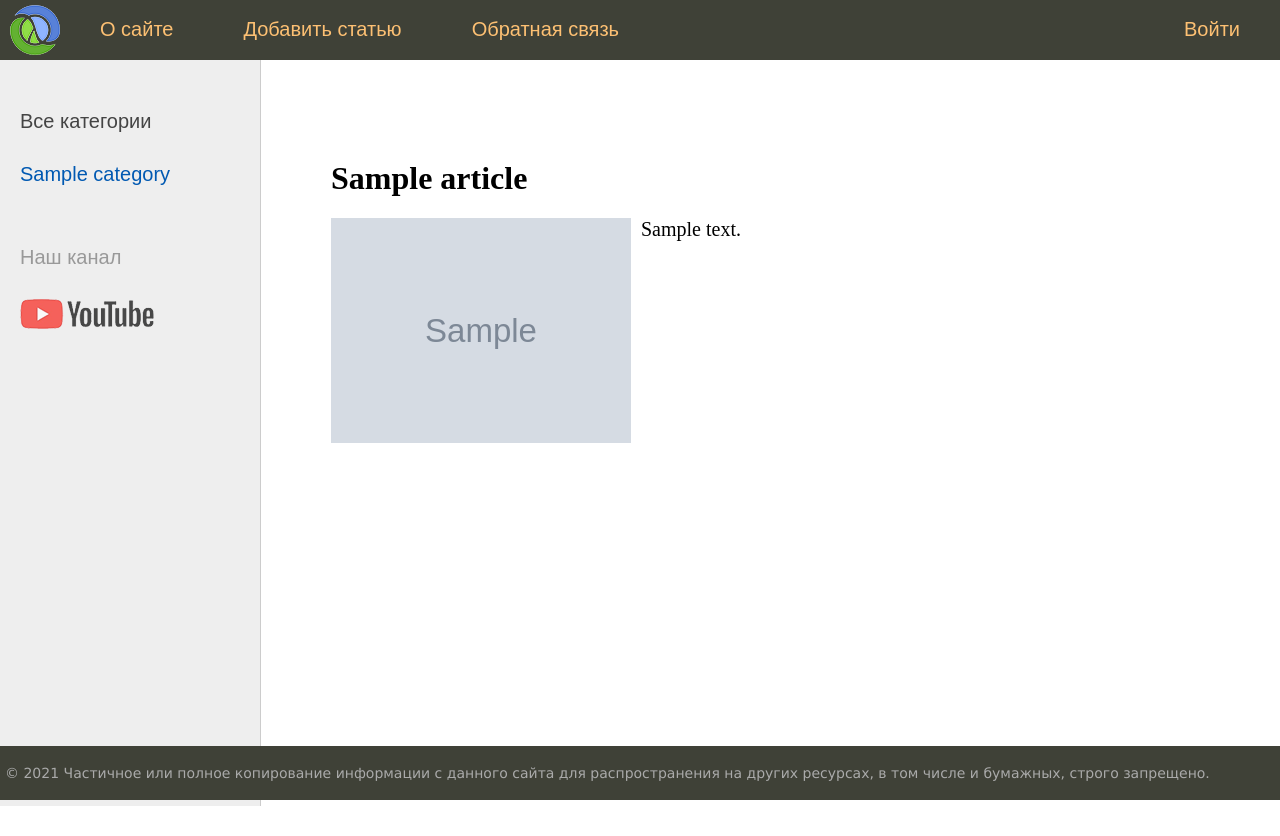
After one commit to AdeptOne/djsite, a Django app: a page that uses templates/base.html in a window 1280 px wide. The commit adds this page. Run offline with Django 4.2, Linux system fonts and the light colour scheme; tables that the repository leaves empty hold one stand-in row (values such as "Sample post"); grey boxes marked "Sample" are stand-in pictures.

Commit message:
Add slug field, and templatetags and updated admin panel

```diff
--- a/core/urls.py
+++ b/core/urls.py
@@ -1,8 +1,7 @@
 from django.conf import settings
 from django.conf.urls.static import static
 from django.contrib import admin
-from django.urls import path, include
-
+from django.urls import include, path
 
 urlpatterns = [
     path('admin/', admin.site.urls),
--- a/requirements.txt
+++ b/requirements.txt
@@ -14,6 +14,7 @@ Django==4.0.4
 filelock==3.0.12
 html5lib==1.1
 idna==3.2
+isort==5.10.1
 jeepney==0.7.1
 keyring==21.8.0
 lockfile==0.12.2
--- a/templates/base.html
+++ b/templates/base.html
@@ -1,4 +1,6 @@
 {% load static %}
+{% load women_tags %}
+
 <!DOCTYPE html>
 <html>
 <head>
@@ -15,13 +17,7 @@
 		<div class="header">
 			<ul id="mainmenu" class="mainmenu">
 			<li class="logo"><a href="{% url 'home' %}"><div class="logo"></div></a></li>
-{% for menu_item in menu %}
-	{% if not forloop.last %}
-			<li><a href="{% url menu_item.url_name %}">{{menu_item.title}}</a></li>
-	{% else %}
-			<li class="last"><a href="{% url menu_item.url_name %}">{{menu_item.title}}</a></li>
-	{% endif %}
-{% endfor %}
+      {% show_menu %}
 			</ul>
 			<div class="clear"></div>
 		</div>
@@ -39,13 +35,8 @@
 	  <li><a href="{% url 'home' %}">Все категории</a></li>
 	{% endif %}
 
-  {% for category in categories %}
-    {% if category.pk == category_selected %}
-      <li class="selected">{{ category.name }}</li>
-    {% else %}
-      <li><a href="{{ category.get_absolute_url }}">{{ category.name }}</a></li>
-    {% endif %}
-  {% endfor %}
+  {% show_categories 'name' category_selected %}
+
 		<li class="share">
 		<p>Наш канал</p>
 		<a class="share-yt" href="https://www.youtube.com/channel/UClJzWfGWuGJL2t-3dYKcHTA/playlists" target="_blank" rel="nofollow"></a>
--- a/women/admin.py
+++ b/women/admin.py
@@ -10,12 +10,14 @@ class ArticleAdmin(admin.ModelAdmin):
     search_fields = ('title', 'content')
     list_editable = 'is_published',
     list_filter = ('is_published', 'created_at')
+    prepopulated_fields = {'slug': ('title',)}
 
 
 class CategoryAdmin(admin.ModelAdmin):
     list_display = ('id', 'name')
     list_display_links = ('id', 'name')
     search_fields = 'name',
+    prepopulated_fields = {'slug': ('name',)}
 
 
 admin.site.register(Category, CategoryAdmin)
--- a/women/models.py
+++ b/women/models.py
@@ -4,18 +4,19 @@ from django.urls import reverse
 
 class Article(models.Model):
     title = models.CharField('Заголовок', max_length=255)
+    slug = models.SlugField('URL', max_length=255, unique=True, db_index=True)
     content = models.TextField('Текст статьи', blank=True)
     photo = models.ImageField('Фото', upload_to="photos/%Y/%m/%d/")
     created_at = models.DateTimeField('Время создания', auto_now_add=True)
     updated_at = models.DateTimeField('Время изменения', auto_now=True)
     is_published = models.BooleanField('Публикация', default=True)
-    category = models.ForeignKey('Category', on_delete=models.PROTECT, null=True)
+    category = models.ForeignKey('Category', on_delete=models.PROTECT)
 
     def __str__(self):
         return f'Название статьи: {self.title}'
 
     def get_absolute_url(self):
-        return reverse('article', kwargs={'article_id': self.pk})
+        return reverse('article', kwargs={'article_slug': self.slug})
 
     class Meta:
         verbose_name = 'Известные женщины'
@@ -26,12 +27,13 @@ class Article(models.Model):
 
 class Category(models.Model):
     name = models.CharField('категория', max_length=100, db_index=True)
+    slug = models.SlugField('URL', max_length=255, unique=True, db_index=True)
 
     def __str__(self):
         return self.name
 
     def get_absolute_url(self):
-        return reverse('category', kwargs={'category_id': self.pk})
+        return reverse('category', kwargs={'category_slug': self.slug})
 
     class Meta:
         verbose_name = 'категорию'
--- a/women/services.py
+++ b/women/services.py
@@ -1,15 +1,31 @@
+from typing import Union
+
 from django.db.models import QuerySet
+from django.http import Http404
+from django.shortcuts import get_object_or_404
 
 from .models import Article, Category
 
 
-def get_all_articles() -> Article:
+def get_all_articles() -> QuerySet[Article]:
     return Article.objects.all()
 
 
-def get_all_categories() -> Category:
+def get_article_or_404_by_article_slug(article_slug: str) -> Union[Article, Http404]:
+    return get_object_or_404(Article, slug=article_slug)
+
+
+def get_articles_by_category_slug(category_slug: str) -> QuerySet[Article]:
+    return Article.objects.filter(category__slug=category_slug)
+
+
+def get_id_category_by_slug(category_slug: str) -> int:
+    return Category.objects.get(slug=category_slug).pk
+
+
+def get_all_categories() -> QuerySet[Category]:
     return Category.objects.all()
 
 
-def get_articles_by_category(category_id: int) -> Article:
-    return Article.objects.filter(category_id=category_id)
+def get_categories_sorted_by(sort_option: str) -> QuerySet[Category]:
+    return Category.objects.order_by(sort_option)
--- /dev/null
+++ b/women/templates/women/add_article.html
@@ -0,0 +1,6 @@
+{% extends 'base.html' %}
+
+{% block content %}
+  <h1>{{ title }}</h1>
+  <p>Содержимое страницы</p>
+{% endblock %}
--- /dev/null
+++ b/women/templates/women/article.html
@@ -0,0 +1,12 @@
+{% extends 'base.html' %}
+
+{% block content %}
+  <h1>{{ article.title }}</h1>
+
+  {% if article.photo %}
+    <p><img src="{{ article.photo.url }}" alt="{{ article.title }}" class="img-article-left"></p>
+  {% endif %}
+
+  {{ article.content|linebreaks }}
+
+{% endblock %}
--- /dev/null
+++ b/women/templates/women/list_categories.html
@@ -0,0 +1,7 @@
+{% for category in categories %}
+  {% if category.pk == category_selected %}
+    <li class="selected">{{ category.name }}</li>
+  {% else %}
+    <li><a href="{{ category.get_absolute_url }}">{{ category.name }}</a></li>
+  {% endif %}
+{% endfor %}
--- /dev/null
+++ b/women/templates/women/menu_list.html
@@ -0,0 +1,7 @@
+{% for menu_item in menu %}
+	{% if not forloop.last %}
+			<li><a href="{% url menu_item.url_name %}">{{menu_item.title}}</a></li>
+	{% else %}
+			<li class="last"><a href="{% url menu_item.url_name %}">{{menu_item.title}}</a></li>
+	{% endif %}
+{% endfor %}
--- /dev/null
+++ b/women/templatetags/women_tags.py
@@ -0,0 +1,45 @@
+from django import template
+
+from women import services
+
+register = template.Library()
+
+register.simple_tag(services.get_all_categories,
+                    name='get_all_categories')
+
+
+@register.inclusion_tag('women/list_categories.html')
+def show_categories(sort_option: str = None, category_selected: int = 0):
+    """
+    Отображает список категорий, который может быть отсортирован.
+    Так-же указывает выбранную категорию.
+
+    :param sort_option: может быть одним из ('name', 'pk')
+    :param category_selected: принимает номер выбранной категории
+    """
+    categories = services.get_all_categories() if not sort_option\
+        else services.get_categories_sorted_by(sort_option)
+
+    context = {
+        'categories': categories,
+        'category_selected': category_selected,
+    }
+
+    return context
+
+
+@register.inclusion_tag('women/menu_list.html')
+def show_menu():
+    '''Отображает навигационное меню сайта.'''
+    menu = [
+        {'title': 'О сайте', 'url_name': 'about'},
+        {'title': 'Добавить статью', 'url_name': 'add_article'},
+        {'title': 'Обратная связь', 'url_name': 'contact'},
+        {'title': 'Войти', 'url_name': 'login'},
+    ]
+
+    context = {
+        'menu': menu
+    }
+
+    return context
--- a/women/urls.py
+++ b/women/urls.py
@@ -1,6 +1,7 @@
 from django.urls import path, re_path
 
-from women.views import index, about, contact, login, add_article, show_article, show_category
+from women.views import (about, add_article, contact, index, login,
+                         show_article, show_category)
 
 urlpatterns = [
     path('', index, name='home'),
@@ -8,8 +9,8 @@ urlpatterns = [
     path('contact/', contact, name='contact'),
     path('login/', login, name='login'),
     path('add-article/', add_article, name='add_article'),
-    path('article/<int:article_id>/', show_article, name='article'),
-    path('category/<int:category_id>/', show_category, name='category')
+    path('article/<slug:article_slug>/', show_article, name='article'),
+    path('category/<slug:category_slug>/', show_category, name='category')
     # re_path(r'^archive/(?P<year>\d{4})/', archive),
     # path('cats/<int:cat_id>/', categories),
 ]
--- a/women/views.py
+++ b/women/views.py
@@ -1,45 +1,40 @@
-from django.http import HttpResponse, Http404
-from django.shortcuts import render, redirect, reverse
+from django.http import Http404, HttpResponse
+from django.shortcuts import render
 
-from . import services
-
-
-MENU = [
-    {'title': 'О сайте', 'url_name': 'about'},
-    {'title': 'Добавить статью', 'url_name': 'add_article'},
-    {'title': 'Обратная связь', 'url_name': 'contact'},
-    {'title': 'Войти', 'url_name': 'login'},
-]
+from .forms import AddArticleForm
+from .services import (get_all_articles, get_article_or_404_by_article_slug,
+                       get_articles_by_category_slug, get_id_category_by_slug)
 
 
 def index(request):
-    template_name = 'women/index.html'
-
-    articles = services.get_all_articles()
-    categories = services.get_all_categories()
+    articles = get_all_articles()
 
     context = {
-        'menu': MENU,
         'articles': articles,
         'title': 'Главная страница',
-        'categories': categories,
         'category_selected': 0
     }
 
-    return render(request, template_name, context)
+    return render(request, 'women/index.html', context)
 
 
 def about(request):
-    template_name = 'women/about.html'
     context = {
         'title': 'О сайте',
     }
 
-    return render(request, template_name, context)
+    return render(request, 'women/about.html', context)
 
 
 def add_article(request):
-    return HttpResponse("Add article")
+    form = AddArticleForm()
+
+    context = {
+        'title': 'Добавление статьи',
+        'form': form,
+    }
+
+    return render(request, 'women/add_article.html', context)
 
 
 def login(request):
@@ -50,28 +45,32 @@ def contact(request):
     return HttpResponse("Contact")
 
 
-def show_article(request, article_id):
-    return HttpResponse("article")
+def show_article(request, article_slug):
+    article = get_article_or_404_by_article_slug(article_slug)
+
+    context = {
+        'article': article,
+        'title': article.title,
+        'category_selected': article.category_id,
+    }
+
+    return render(request, 'women/article.html', context)
 
 
-def show_category(request, category_id):
-    template_name = 'women/index.html'
-
-    articles = services.get_articles_by_category(category_id)
-    categories = services.get_all_categories()
+def show_category(request, category_slug):
+    articles = get_articles_by_category_slug(category_slug)
+    id_selected_category = get_id_category_by_slug(category_slug)
 
     if len(articles) == 0:
         raise Http404()
 
     context = {
-        'menu': MENU,
         'articles': articles,
         'title': 'Главная страница',
-        'categories': categories,
-        'category_selected': category_id
+        'category_selected': id_selected_category
     }
 
-    return render(request, template_name, context)
+    return render(request, 'women/index.html', context)
 
 
 # def categories(request, cat_id):
```
Also changed, not shown: women/forms.py (added, +14 -0 lines), women/migrations/0001_initial.py (added), women/templatetags/__init__.py (added).
